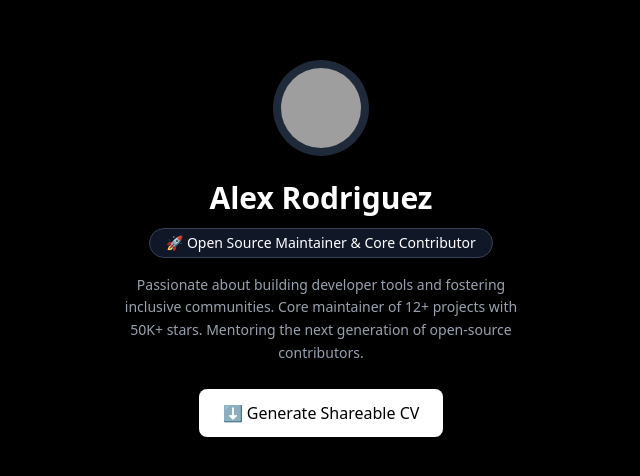
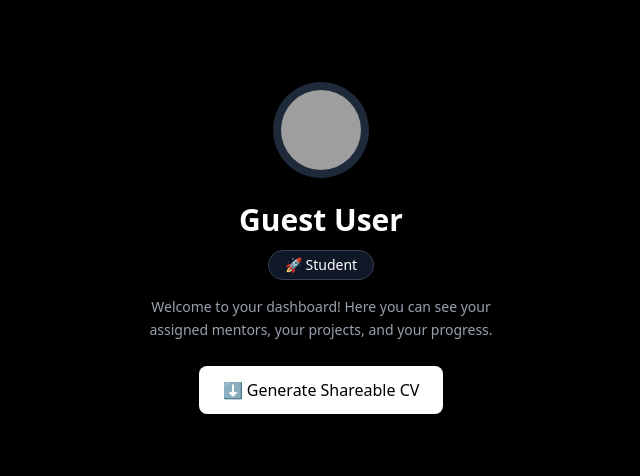
Before and after one commit to shreyanshagrawal/decode, a React (Vite) app in the folder frontend/: page /dashboard in a window 1280 px wide. Shown: the part 152-628 px from the top of the page, without its empty margins (319-959 px from the left). Built offline with nearby package versions, Linux system fonts and the light colour scheme; grey boxes are pictures that could not be loaded.

Commit message:
added id to local

```diff
--- /dev/null
+++ b/frontend/src/compoents/ProfileCard.jsx
@@ -0,0 +1,51 @@
+import React, { useEffect, useState } from "react";
+
+const ProfileCard = () => {
+    const [name, setName] = useState("");
+    // On another page
+
+    useEffect(() => {
+        // Retrieve the name from localStorage
+        const storedName = localStorage.getItem("studentName");
+        const stored= localStorage.getItem("student");
+        if (storedName) setName(storedName);
+    }, []);
+
+    return (
+        <div className="min-h-screen flex items-center justify-center bg-black text-white">
+            <div className="text-center p-6 rounded-2xl max-w-md">
+                {/* Avatar */}
+                <div className="flex justify-center mb-6">
+                    <div className="w-24 h-24 rounded-full bg-gray-800 flex items-center justify-center">
+                        <img
+                            src="/avatar.png"
+                            alt="avatar"
+                            className="w-20 h-20 rounded-full"
+                        />
+                    </div>
+                </div>
+
+                {/* Name */}
+                <h1 className="text-3xl font-bold">{name || "Guest User"}</h1>
+
+                {/* Role Tag */}
+                <div className="mt-3 inline-block bg-gray-900 border border-gray-700 px-4 py-1 rounded-full text-sm font-medium">
+                    🚀 Student
+                </div>
+
+                {/* Description */}
+                <p className="mt-4 text-gray-400 text-sm leading-relaxed">
+                    Welcome to your dashboard! Here you can see your assigned mentors,
+                    your projects, and your progress.
+                </p>
+
+                {/* Button */}
+                <button className="mt-6 px-6 py-3 bg-white text-black font-medium rounded-lg shadow-md hover:bg-gray-200 transition">
+                    ⬇ Generate Shareable CV
+                </button>
+            </div>
+        </div>
+    );
+};
+
+export default ProfileCard;
--- a/frontend/src/compoents/dashboad/student_dashboard.jsx
+++ b/frontend/src/compoents/dashboad/student_dashboard.jsx
@@ -1,43 +1,14 @@
-// ProfileCard.jsx
+// Dashboard.jsx
 import React from "react";
+import ProfileCard from "../ProfileCard";
 
-const ProfileCard = () => {
+const Dashboard = () => {
   return (
-    <div className="min-h-screen flex items-center justify-center bg-black text-white">
-      <div className="text-center p-6 rounded-2xl max-w-md">
-        {/* Avatar */}
-        <div className="flex justify-center mb-6">
-          <div className="w-24 h-24 rounded-full bg-gray-800 flex items-center justify-center">
-            <img
-              src="/avatar.png" // replace with actual avatar image path
-              alt="avatar"
-              className="w-20 h-20 rounded-full"
-            />
-          </div>
-        </div>
-
-        {/* Name */}
-        <h1 className="text-3xl font-bold">Alex Rodriguez</h1>
-
-        {/* Role Tag */}
-        <div className="mt-3 inline-block bg-gray-900 border border-gray-700 px-4 py-1 rounded-full text-sm font-medium">
-          🚀 Open Source Maintainer & Core Contributor
-        </div>
-
-        {/* Description */}
-        <p className="mt-4 text-gray-400 text-sm leading-relaxed">
-          Passionate about building developer tools and fostering inclusive
-          communities. Core maintainer of 12+ projects with 50K+ stars.
-          Mentoring the next generation of open-source contributors.
-        </p>
-
-        {/* Button */}
-        <button className="mt-6 px-6 py-3 bg-white text-black font-medium rounded-lg shadow-md hover:bg-gray-200 transition">
-          ⬇ Generate Shareable CV
-        </button>
-      </div>
+    <div className="min-h-screen bg-gray-900">
+      {/* You can add other dashboard elements here */}
+      <ProfileCard />
     </div>
   );
 };
 
-export default ProfileCard;
+export default Dashboard;
--- a/frontend/src/compoents/loginpage/studentLogin.jsx
+++ b/frontend/src/compoents/loginpage/studentLogin.jsx
@@ -1,5 +1,4 @@
 import React, { useState } from "react";
-import { Link } from "react-router-dom";
 
 const LoginPage = () => {
     const [email, setEmail] = useState("");
@@ -11,12 +10,9 @@ const LoginPage = () => {
         e.preventDefault();
         try {
             console.log(JSON.stringify({ name, email, password }));
-
             const response = await fetch("http://localhost:3001/api/students/", {
                 method: "POST",
-                headers: {
-                    "Content-Type": "application/json",
-                },
+                headers: { "Content-Type": "application/json" },
                 body: JSON.stringify({ name, email, password }),
             });
 
@@ -27,15 +23,18 @@ const LoginPage = () => {
                 return;
             }
 
-            // ✅ Save token and userId in localStorage
-            if (data.token) localStorage.setItem("token", data.token);
-            if (data.student?._id)
-                localStorage.setItem("studentId", data.student._id);
+            // Access the student object correctly
+            const student = data.data;
+
+            if (student?._id) localStorage.setItem("studentId", student._id);
+            if (student?.name) localStorage.setItem("studentName", student.name);
+            console.log("Student data:", fetch("http://localhost:3001/api/students/123"));
+
 
             alert("Login successful!");
             console.log("User ID saved:", localStorage.getItem("studentId"));
 
-            // Redirect to dashboard
+            // Redirect
             window.location.href = "/dashboard";
         } catch (error) {
             console.error("Login error:", error);
@@ -121,7 +120,7 @@ const LoginPage = () => {
                 <div className="text-center mt-6 text-gray-400">
                     I have an account?{" "}
                     <a href="#" className="text-green-400 hover:underline">
-                        <Link to="/dashboard">Sign In</Link>
+                        Sign In
                     </a>
                 </div>
             </div>
```
